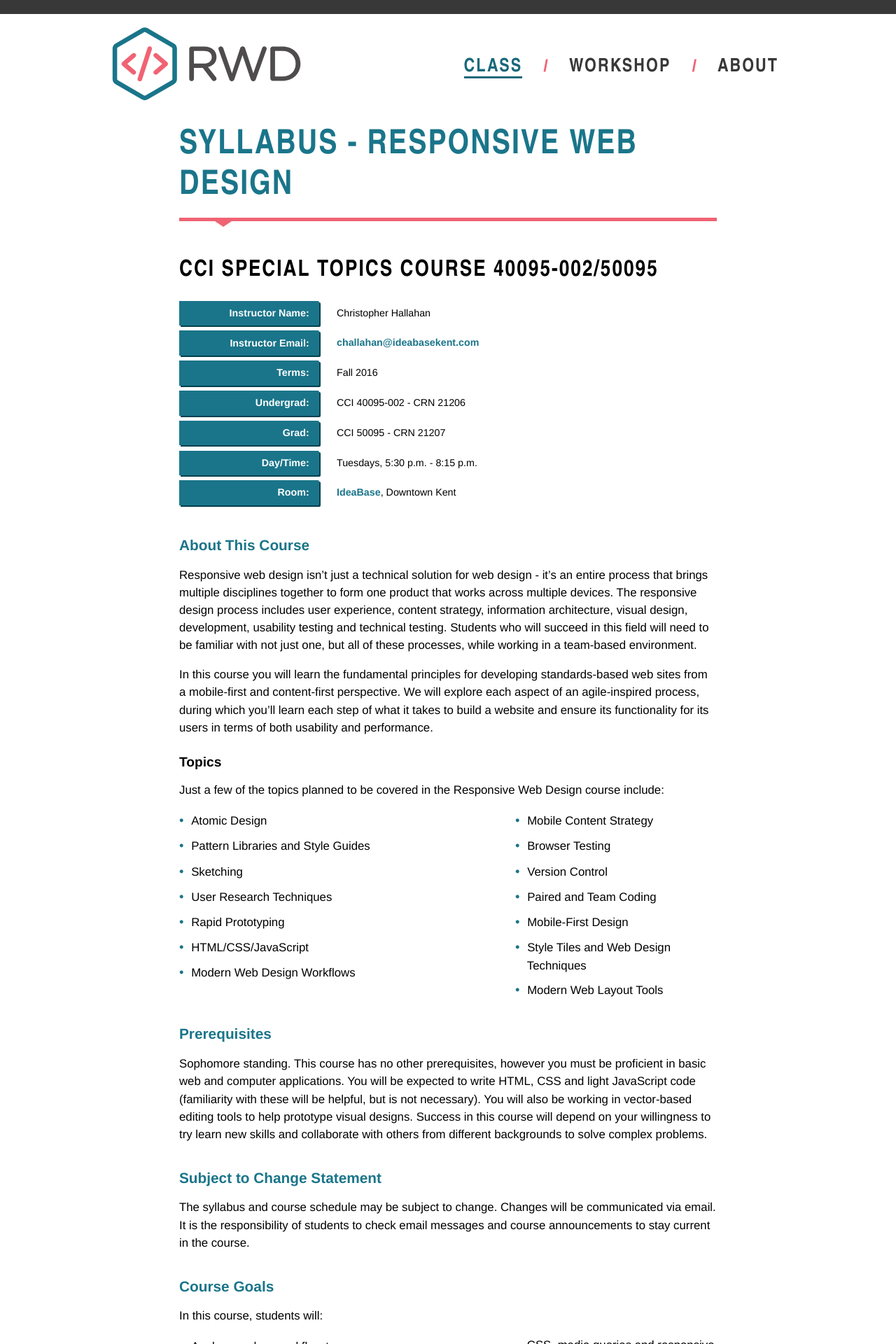
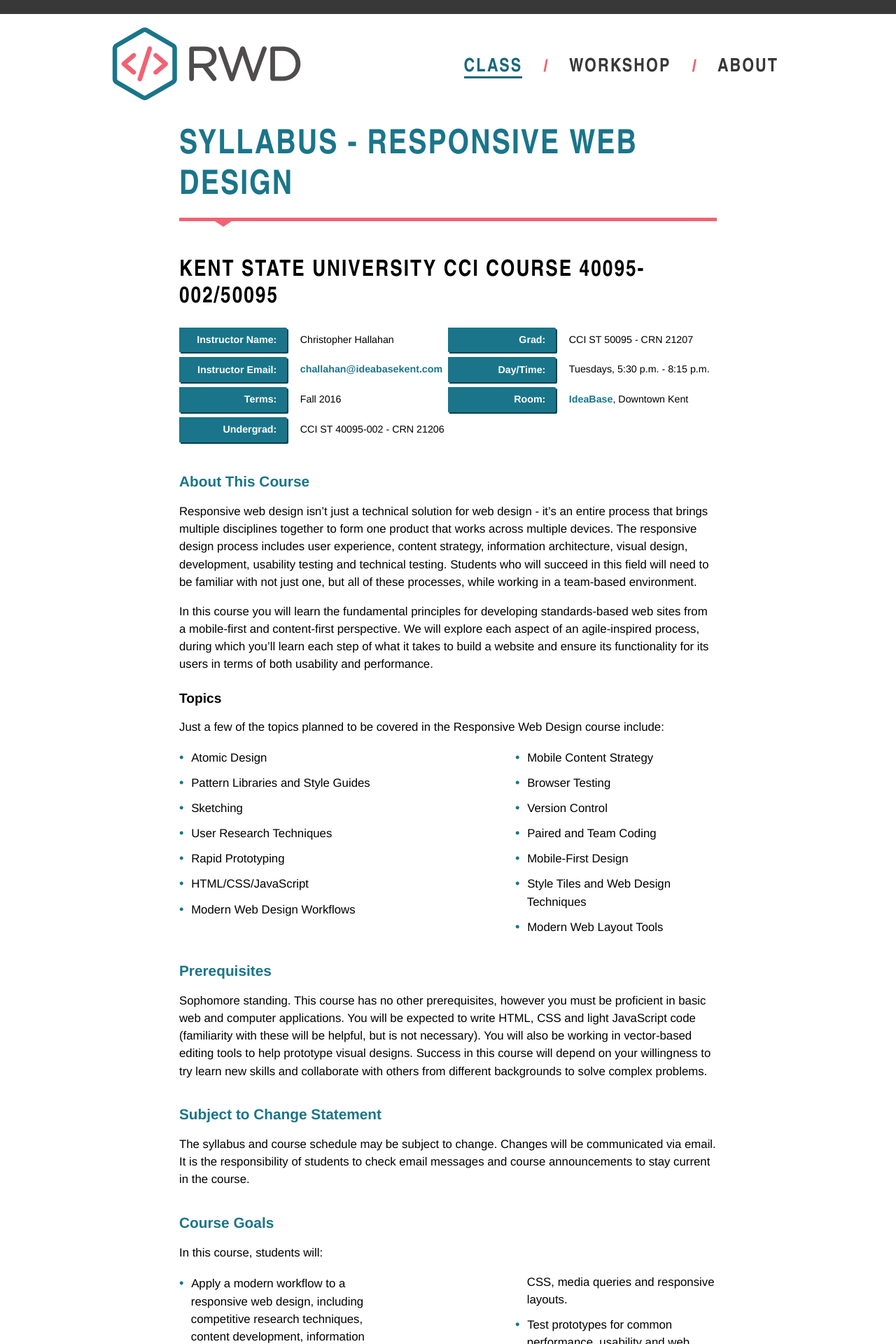
Before and after one commit to KentStateWeb/rwd, a Jekyll site: the page built from class/syllabus/index.md, in a window 1280 px wide. Shown: the top 1920 px of the page at 70% size. Built offline with Jekyll 4.4.1, drawn with Linux system fonts in a browser that asks for light colours.

Commit message:
Updated syllabus and styling
Signed-off-by: Christopher Hallahan <challahan@gmail.com>

```diff
--- a/class/syllabus/index.md
+++ b/class/syllabus/index.md
@@ -3,23 +3,27 @@ layout: wide
 title: Syllabus - Responsive Web Design
 ---
 
-## CCI Special Topics Course 40095-002/50095
+## Kent State University CCI Course 40095-002/50095
 
-<dl class="detail-listing group">
-  <dt>Instructor Name:</dt>
-  <dd>Christopher Hallahan</dd>
-  <dt>Instructor Email:</dt>
-  <dd><a href="mailto:challahan@ideabasekent.com">challahan@ideabasekent.com</a></dd>
-  <dt>Terms:</dt>
-  <dd>Fall 2016</dd>
-  <dt>Undergrad:</dt>
-  <dd>CCI 40095-002 - CRN 21206</dd>
-  <dt>Grad:</dt>
-  <dd>CCI 50095 - CRN 21207</dd>
-  <dt>Day/Time:</dt>
-  <dd>Tuesdays, 5:30 p.m. - 8:15 p.m.</dd>
-  <dt>Room:</dt>
-  <dd><a href="http://www.ideabasekent.com/directions">IdeaBase</a>, Downtown Kent</dd>
+<dl class="detail-listing detail-listing--syllabus group">
+  <div class="detail-list__column">
+    <dt>Instructor Name:</dt>
+    <dd>Christopher Hallahan</dd>
+    <dt>Instructor Email:</dt>
+    <dd><a href="mailto:challahan@ideabasekent.com">challahan@ideabasekent.com</a></dd>
+    <dt>Terms:</dt>
+    <dd>Fall 2016</dd>
+    <dt>Undergrad:</dt>
+    <dd>CCI ST 40095-002 - CRN 21206</dd>
+  </div>
+  <div class="detail-list__column">
+    <dt>Grad:</dt>
+    <dd>CCI ST 50095 - CRN 21207</dd>
+    <dt>Day/Time:</dt>
+    <dd>Tuesdays, 5:30 p.m. - 8:15 p.m.</dd>
+    <dt>Room:</dt>
+    <dd><a href="http://www.ideabasekent.com/directions">IdeaBase</a>, Downtown Kent</dd>
+  </div>
 </dl>
 
 ### About This Course
@@ -120,6 +124,8 @@ In the third part, students will begin an iterative design process using CSS, wh
 
 #### Part 4:  Prototyping, Testing and Style Guides
 In the final part, the content and design will begin to come together in the form of prototypes.  We will discuss and implement different techniques for web layouts and grid systems.  Prototypes may include interactive components from third-parties that use customized use Jquery and/or JavaScript.  Students will learn how prototypes are tested with usability and accessibility testing.  They will also be exposed to performance and technical testing.  Part 4 will end with the presentation and class critique of a website prototype and pattern library.  We’ll briefly discuss how this prototype might be translated into a content management system or hosted as a static website.
+
+<div class="page-break"></div>
 
 ### Assignments
 Student learning will be assessed through three types of work: in-class participation, in-class quizzes, short assignments and a multi-stage small group/individual project.
@@ -239,6 +245,8 @@ Final letter grades will be assigned on the basis of the following table.  Gradu
 * Paid software may only be used on university-owned computers and will be provided at no charge.  If you would like to use paid software on your personal computer, you will need to purchase a license.
 * Software programs and tools to be used in the course include: Sketch, Illustrator, Atom, GitHub, web browsers and Google Drive.
 
+<div class="page-break"></div>
+
 ### Communicating with the Instructor
 
 My office hours for this semester are:
--- a/stylesheets/print.css
+++ b/stylesheets/print.css
@@ -16,7 +16,7 @@ nav {
 
 p, ul, ol, li, table, dl {
   color: black;
-  font-size: .95em;
+  font-size: .95rem;
 }
 
 table td {
@@ -25,6 +25,7 @@ table td {
 
 main ul li {
   margin-bottom: .5em;
+  font-size: .95rem;
 }
 
 header .svg  {
@@ -51,6 +52,10 @@ table {
   font-weight: bold;
   padding: 0;
   text-decoration: underline;
+}
+
+a.button[href="/class"] {
+  display: none;
 }
 
 .button:hover, .button.small:hover {
@@ -118,3 +123,9 @@ main a:visited:after {
 	content: " (" attr(href) ") ";
 	font-size: 90%;
 }
+
+.detail-listing.detail-listing--syllabus {
+	width: 100%;
+}
+
+.page-break	{ display: block; page-break-before: always; }
--- a/stylesheets/style.css
+++ b/stylesheets/style.css
@@ -1817,8 +1817,10 @@ blockquote p {
 
 /* Class Details Listing */
 
-.detail-listing {
-	max-width:500px;
+@media screen and (min-width: 800px) {
+	.detail-listing.detail-listing--syllabus {
+		display: flex;
+	}
 }
 
 .detail-listing dt {
@@ -1846,6 +1848,13 @@ blockquote p {
 
 }
 
+
+@media screen and (min-width: 800px) {
+	.detail-list__column {
+		width: 50%;
+	}
+}
+
 @media screen and (min-width: 900px) {
 	.basic-information, .about-course {
 		width: 50%;
```
Also changed, not shown: 3 other files.
